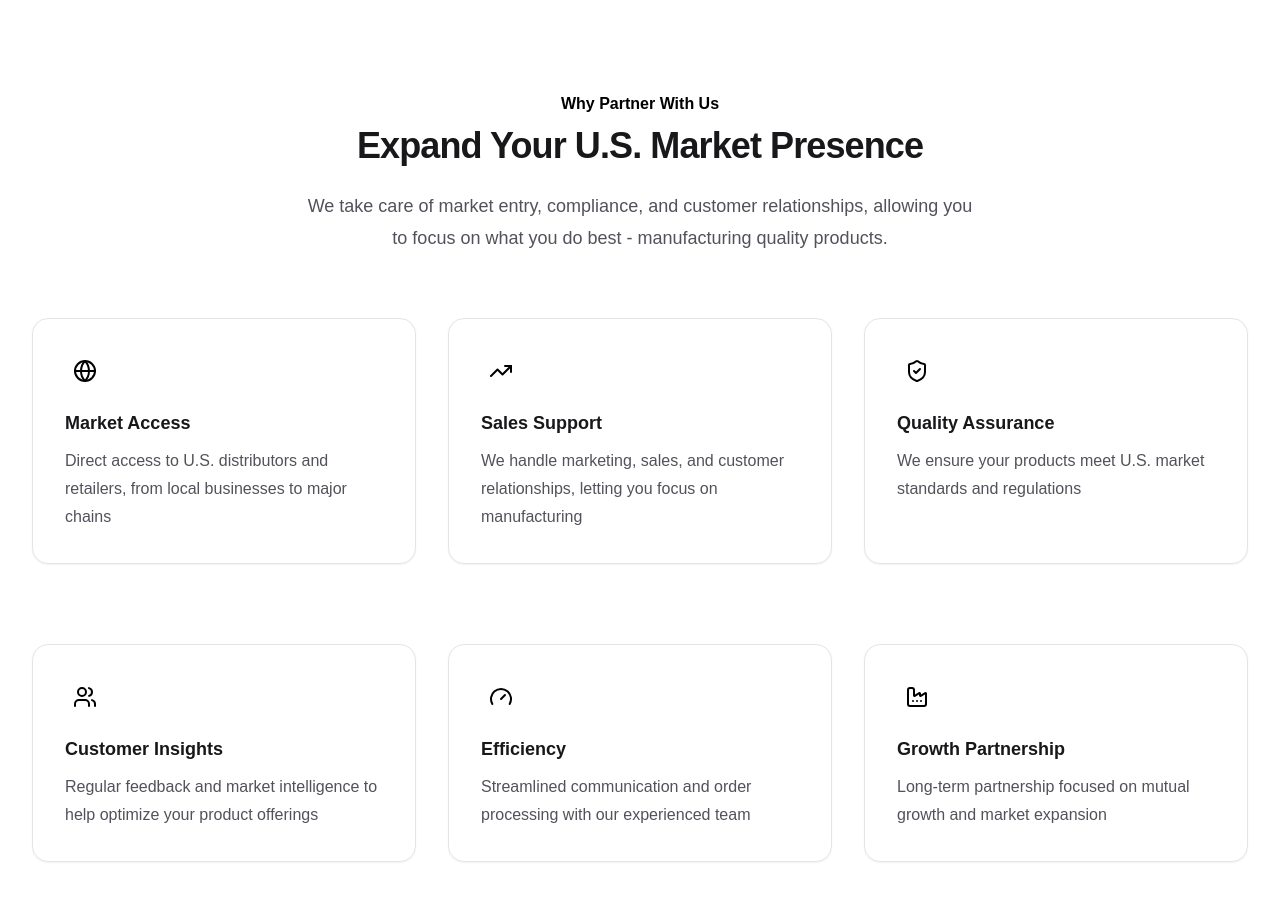
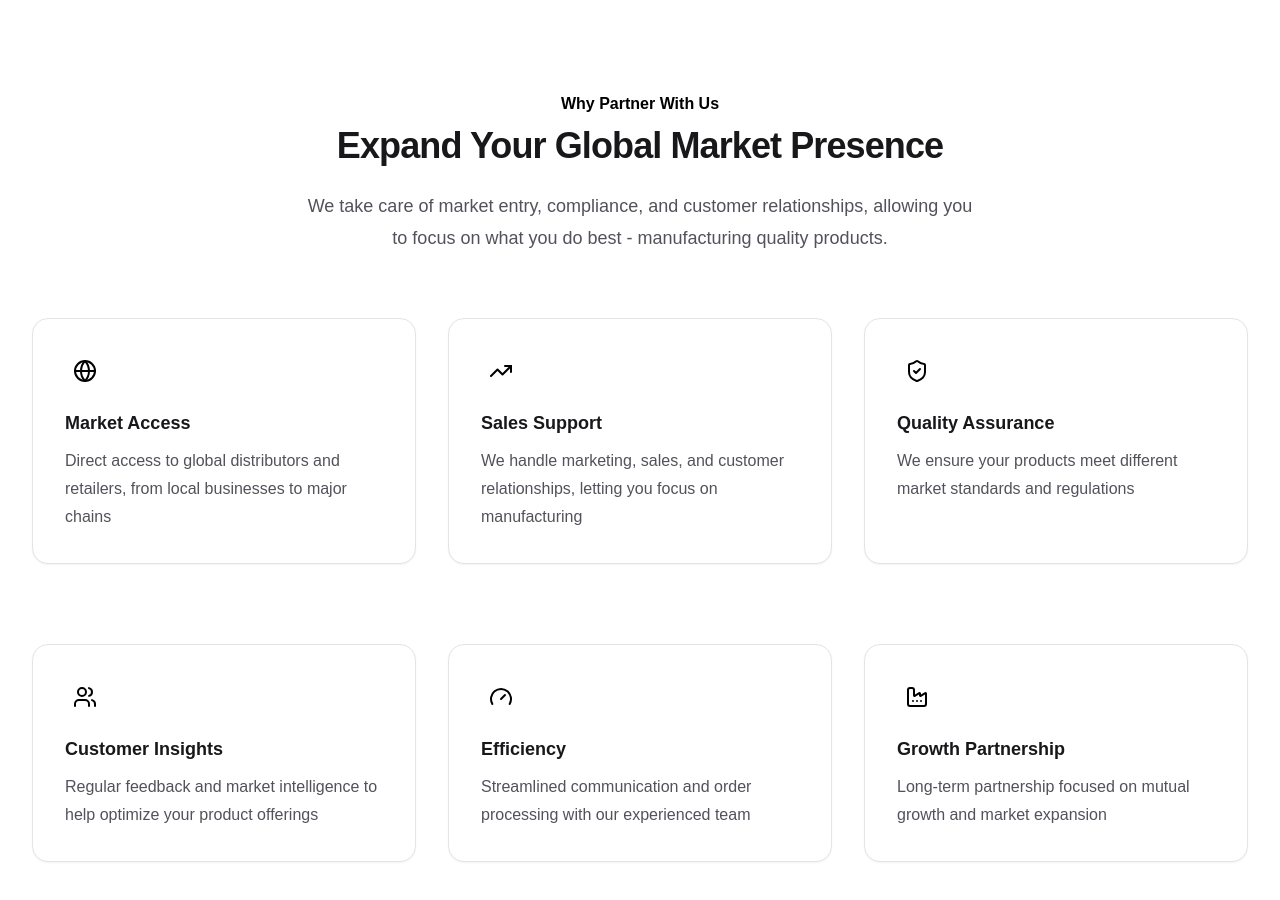
Before and after one commit to grant/goldengatehardware, a Next.js app: page /suppliers in a window 1280 px wide. Shown: the part 1240-2140 px from the top of the page. Built offline with nearby package versions, Linux system fonts and the light colour scheme.

Commit message:
global vs us
Signed-off-by: Grant Timmerman <grant@team.anon.com>

```diff
--- a/src/app/page.tsx
+++ b/src/app/page.tsx
@@ -19,7 +19,8 @@ import { CTA } from "@/components/CTA";
 const features = [
   {
     name: "Cultural Bridge",
-    description: "Seamless communication between US markets and manufacturers",
+    description:
+      "Seamless communication between global markets and manufacturers",
     icon: Languages,
   },
   {
--- a/src/app/suppliers/page.tsx
+++ b/src/app/suppliers/page.tsx
@@ -16,7 +16,7 @@ const benefits = [
   {
     name: "Market Access",
     description:
-      "Direct access to U.S. distributors and retailers, from local businesses to major chains",
+      "Direct access to global distributors and retailers, from local businesses to major chains",
     icon: Globe,
   },
   {
@@ -28,7 +28,7 @@ const benefits = [
   {
     name: "Quality Assurance",
     description:
-      "We ensure your products meet U.S. market standards and regulations",
+      "We ensure your products meet different market standards and regulations",
     icon: ShieldCheck,
   },
   {
@@ -163,7 +163,7 @@ export default function SuppliersPage() {
             Why Partner With Us
           </h2>
           <p className="mt-2 text-3xl font-bold tracking-tight text-zinc-900 sm:text-4xl">
-            Expand Your U.S. Market Presence
+            Expand Your Global Market Presence
           </p>
           <p className="mt-6 text-lg leading-8 text-zinc-600">
             We take care of market entry, compliance, and customer
```
